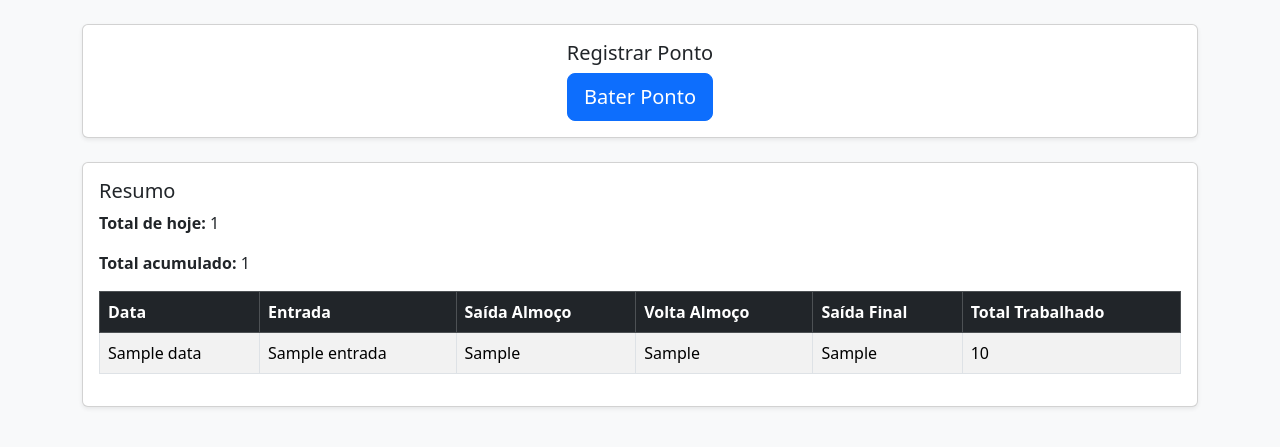
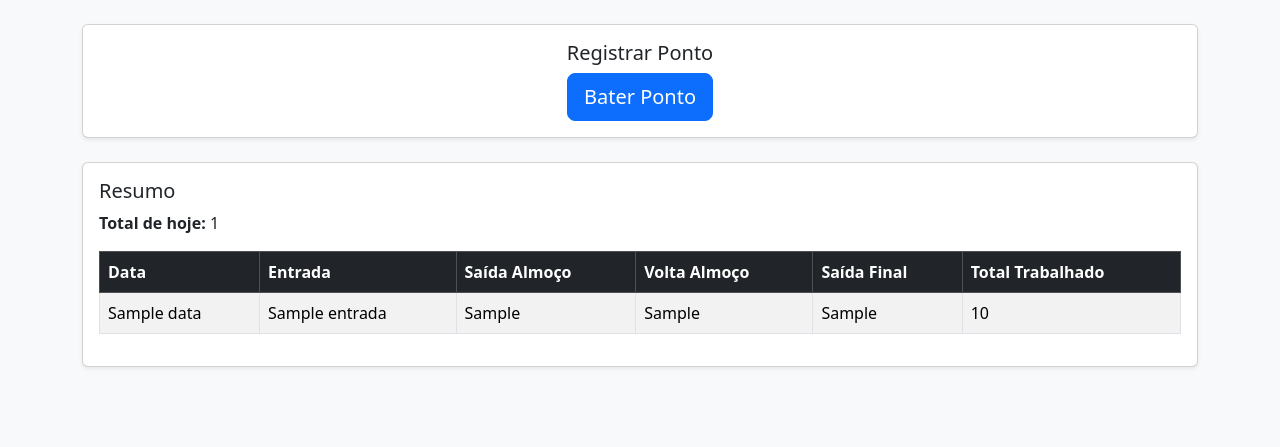
Before and after one commit to prismotta/sistema-ponto-python, a Flask app: template web/templates/dashboard.html in a window 1280 px wide. Shown: the part 50-497 px from the top of the page. Run offline with Flask 3, Linux system fonts and the light colour scheme; the template is opened without the code that fills it: most values are stand-ins (such as "Sample title", 1, 10 or a date in 2020); some libraries are stand-ins or nearby versions.

Commit message:
Remove total acumulado do dashboard

```diff
--- a/web/app.py
+++ b/web/app.py
@@ -309,7 +309,7 @@ def register():
 @app.route("/dashboard")
 def dashboard():
     """
-    Exibe histórico de registros e totais (dia atual e acumulado).
+    Exibe histórico de registros e total do dia atual.
     """
     if not usuario_logado():
         return redirect("/")
@@ -334,11 +334,9 @@ def dashboard():
 
     registros = []
     total_hoje = timedelta()
-    total_acumulado = timedelta()
 
     for registro in registros_db:
         total_linha = calcular_total_registro(registro)
-        total_acumulado += total_linha
         if registro[2] == hoje:
             total_hoje += total_linha
 
@@ -355,7 +353,6 @@ def dashboard():
         "dashboard.html",
         registros=registros,
         total_hoje=total_hoje,
-        total_acumulado=total_acumulado,
     )
 
 
--- a/web/templates/dashboard.html
+++ b/web/templates/dashboard.html
@@ -27,7 +27,6 @@
         <div class="card-body">
             <h5 class="card-title">Resumo</h5>
             <p><strong>Total de hoje:</strong> {{ total_hoje }}</p>
-            <p><strong>Total acumulado:</strong> {{ total_acumulado }}</p>
 
             <div class="table-responsive">
                 <table class="table table-striped table-bordered">
```
Also changed, not shown: tests/test_web.py (+0 -1 lines), README.md.
